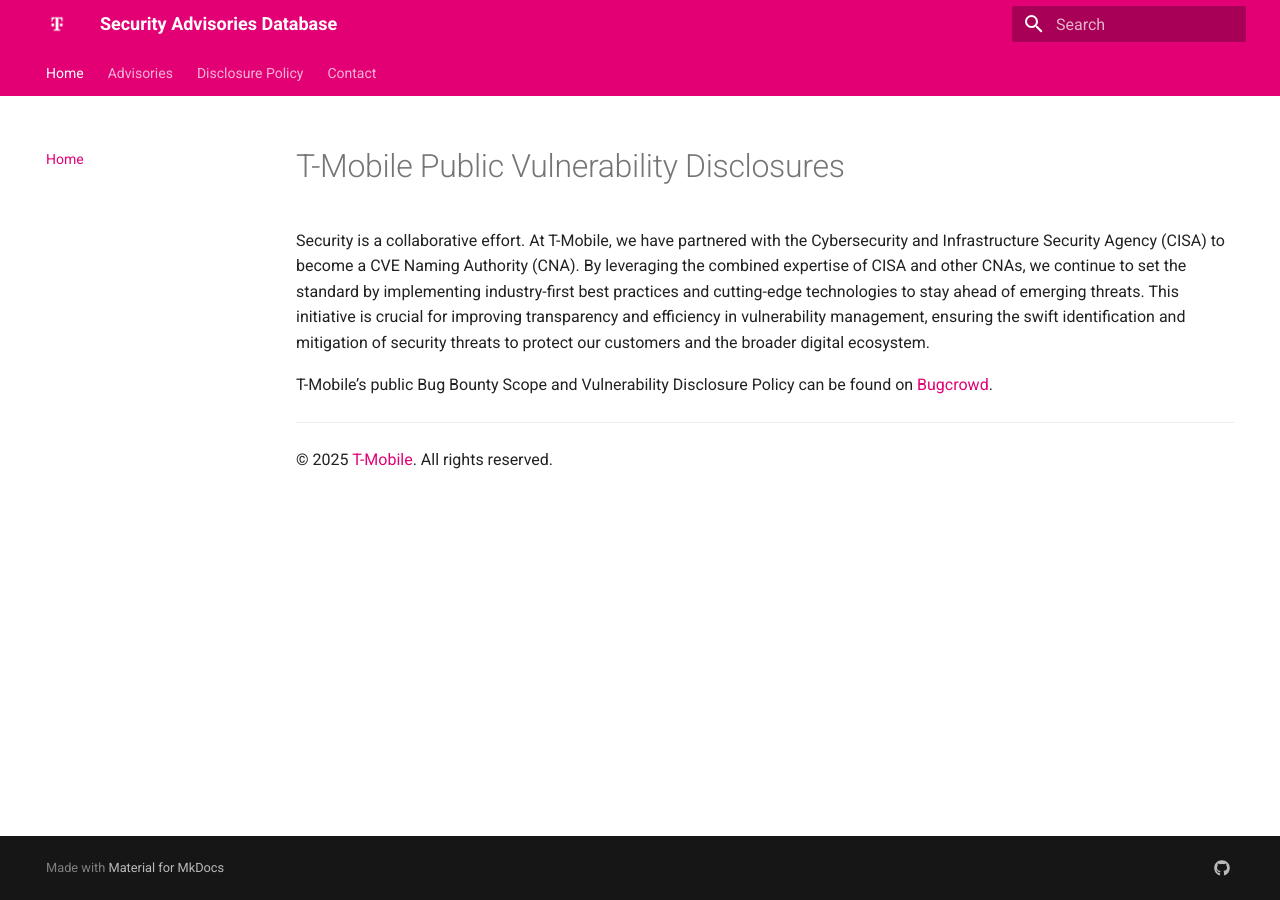
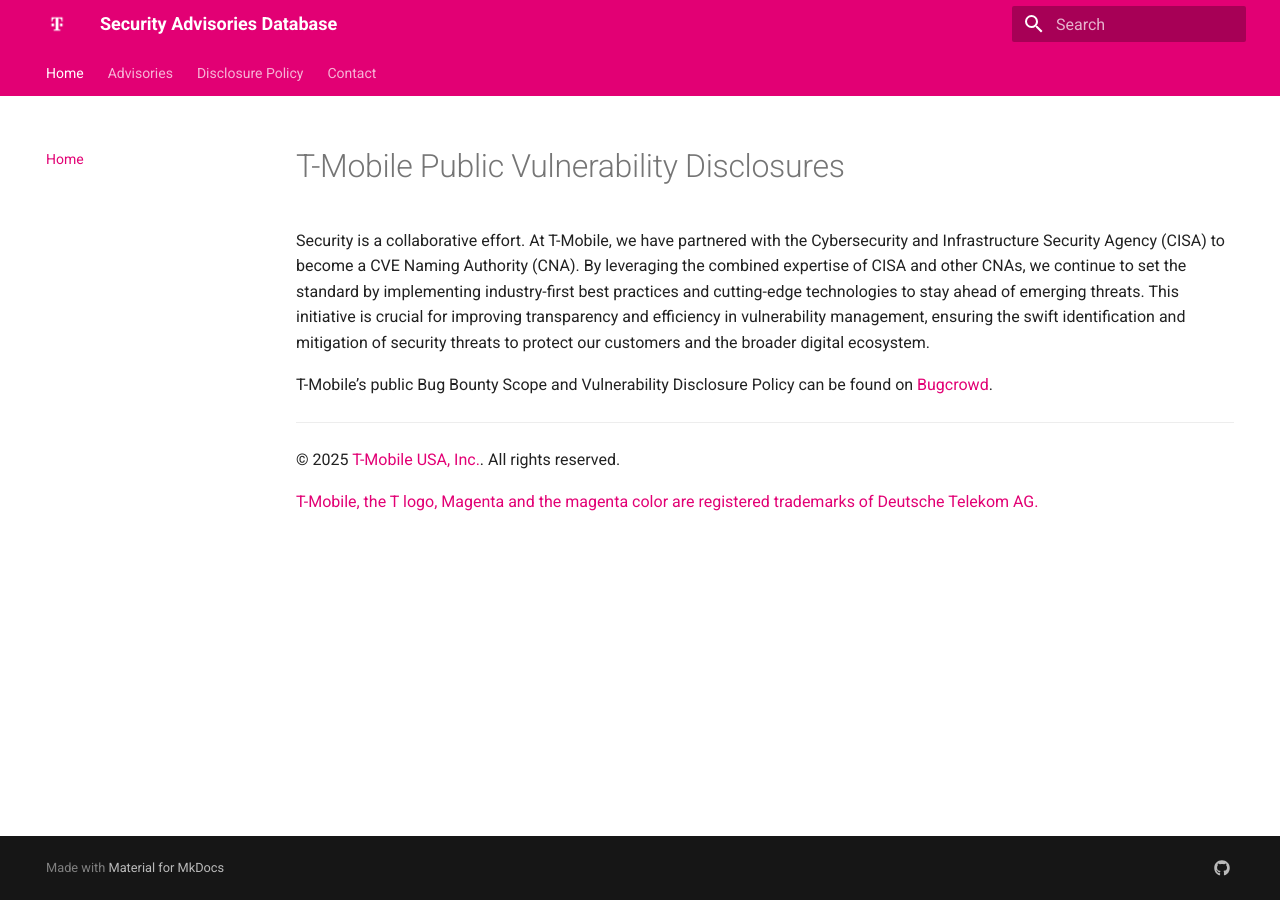
Before and after one commit to t-mobile/t-mobile.github.io, an MkDocs documentation site: the page built from docs/index.md, in a window 1280 px wide. Built offline with MkDocs 1.6.1 and Material for MkDocs 9.7.7, drawn with Linux system fonts in a browser that asks for light colours.

Commit message:
Some updates

```diff
--- a/docs/index.md
+++ b/docs/index.md
@@ -9,4 +9,6 @@
 T-Mobile’s public Bug Bounty Scope and Vulnerability Disclosure Policy can be found on [Bugcrowd](https://bugcrowd.com/engagements/t-mobile).
 
 ---
-© 2025 [T-Mobile](https://t-mobile.com). All rights reserved.
+© 2025 [T-Mobile USA, Inc.](https://www.t-mobile.com/responsibility/legal/copyright). All rights reserved.
+
+[T-Mobile, the T logo, Magenta and the magenta color are registered trademarks of Deutsche Telekom AG.](https://www.t-mobile.com/responsibility/legal/trademarks)
```
Also changed, not shown: README.md (+5 -1 lines), docs/_templates/cve-template.md (+3 -1 lines), docs/advisories/2025/CVE-0000-0000.md (+3 -1 lines), docs/advisories/index.md (+3 -1 lines), docs/policies/policy.md (+3 -1 lines), docs/resources/contact.md (+3 -1 lines).
